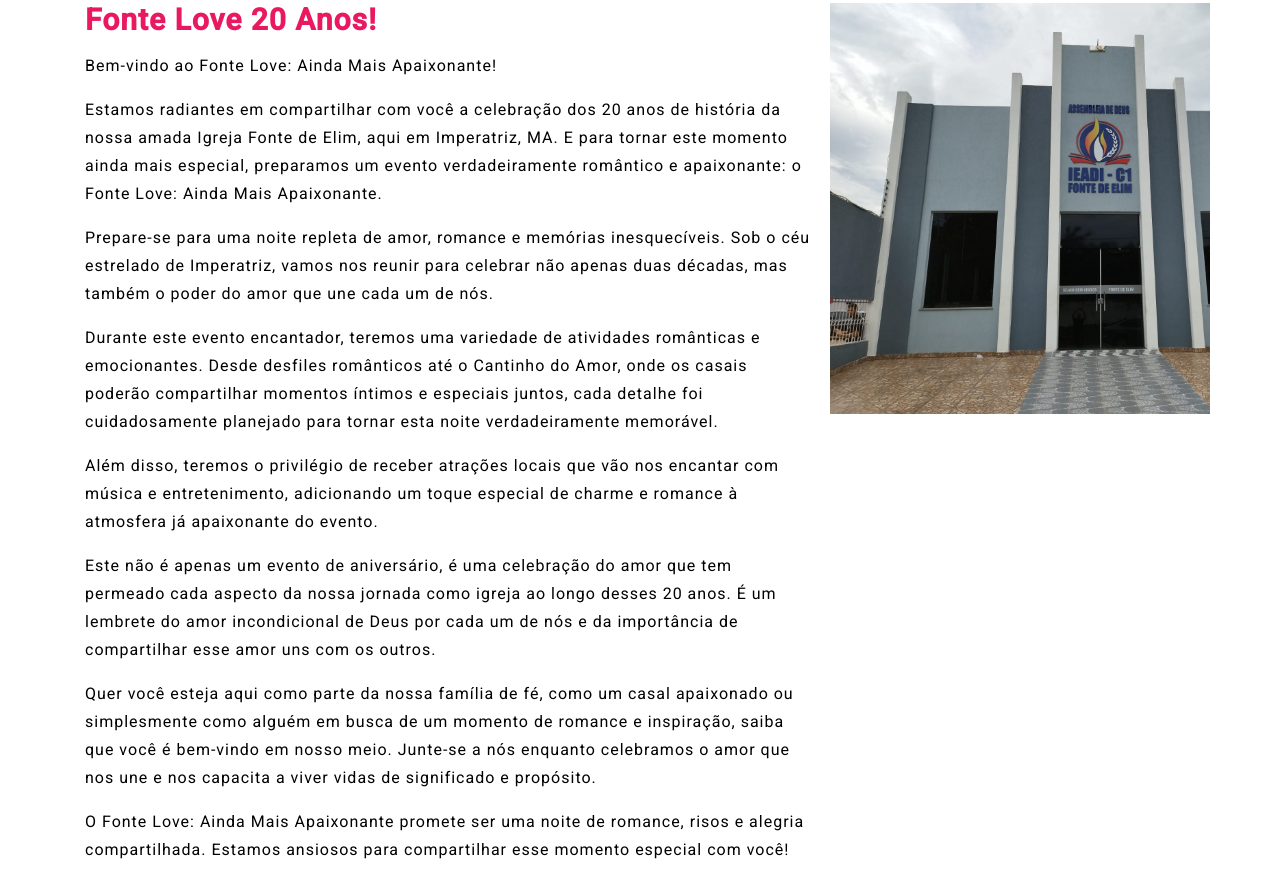
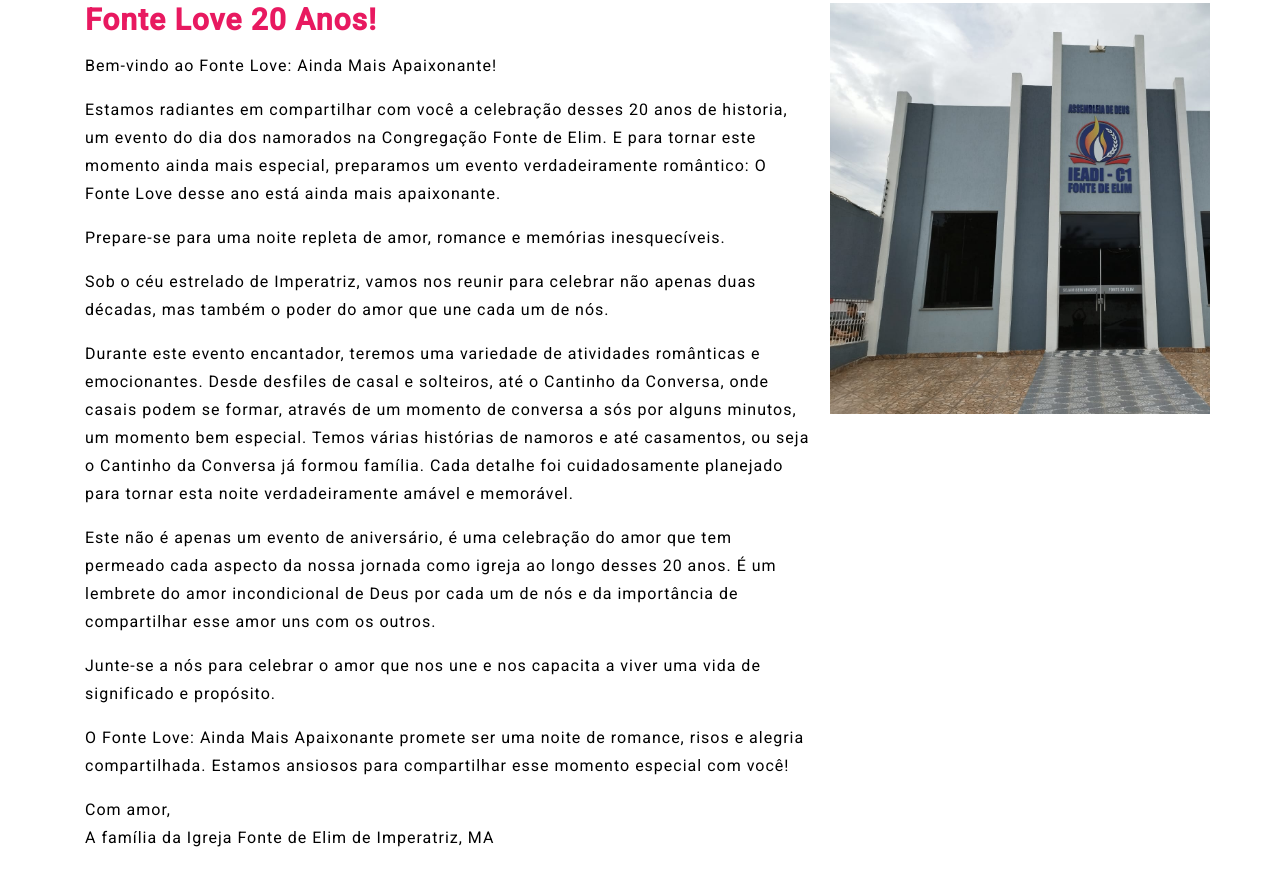
Before and after one commit to joabmartins50/FonteLove, a plain HTML site: page index.html in a window 1280 px wide. Shown: the part 1250-2127 px from the top of the page. Drawn offline with nearby package versions, Linux system fonts and the light colour scheme.

Commit message:
ajustes de textos

```diff
--- a/index.html
+++ b/index.html
@@ -52,7 +52,8 @@
 				<div class="header-bar">
 					<nav class="navbar navbar-default">
 						<div class="navbar-header navbar-left">
-							<button type="button" class="navbar-toggle collapsed" data-toggle="collapse" data-target="#bs-example-navbar-collapse-1">
+							<button type="button" class="navbar-toggle collapsed" data-toggle="collapse"
+								data-target="#bs-example-navbar-collapse-1">
 								<span class="sr-only">Navegação</span>
 								<span class="icon-bar"></span>
 								<span class="icon-bar"></span>
@@ -71,6 +72,8 @@
 									<li><a href="#about" class="scroll">Sobre</a></li>
 									<li><a href="#services" class="scroll">Programações</a></li>
 									<li><a href="#gallery" class="scroll">Galeria</a></li>
+									<li><a href="https://drive.google.com/file/d/1zYl8DPvG5ou-XudgIE80mJSfhzOHGN05/view?usp=drive_link">Casando você</a></li>
+									<li><a href="">Compre sua pulseira</a></li>
 								</ul>
 							</nav>
 						</div>
@@ -89,9 +92,11 @@
 						<li>
 							<div class="slider-info">
 								<h4>Vamos Casar você!</h4>
-								<p>Isso mesmo, iremos casar você!</p>
+								<p>Isso mesmo, iremos casar você!
+									Clique em saiba mais.
+								</p>
 								<!-- Botão de Compra -->
-								<button class="buy-button">Comprar Pulseira</button>
+								<a href="https://drive.google.com/file/d/1zYl8DPvG5ou-XudgIE80mJSfhzOHGN05/view?usp=drive_link"><button class="buy-button">Saiba Mais</button></a>
 							</div>
 						</li>
 						<li>
@@ -130,30 +135,36 @@
 					<h4>Fonte Love 20 Anos!
 					</h4>
 					<p>Bem-vindo ao Fonte Love: Ainda Mais Apaixonante!</p>
-					<p>Estamos radiantes em compartilhar com você a celebração dos 20 anos de história da nossa amada
-						Igreja Fonte de Elim, aqui em Imperatriz, MA. E para tornar este momento ainda mais especial,
-						preparamos um evento verdadeiramente romântico e apaixonante: o Fonte Love: Ainda Mais
-						Apaixonante.</p>
-					<p>Prepare-se para uma noite repleta de amor, romance e memórias inesquecíveis. Sob o céu estrelado
-						de Imperatriz, vamos nos reunir para celebrar não apenas duas décadas, mas também o poder do
-						amor que une cada um de nós.</p>
-					<p>Durante este evento encantador, teremos uma variedade de atividades românticas e emocionantes.
-						Desde desfiles românticos até o Cantinho do Amor, onde os casais poderão compartilhar momentos
-						íntimos e especiais juntos, cada detalhe foi cuidadosamente planejado para tornar esta noite
-						verdadeiramente memorável.</p>
-					<p>Além disso, teremos o privilégio de receber atrações locais que vão nos encantar com música e
-						entretenimento, adicionando um toque especial de charme e romance à atmosfera já apaixonante do
-						evento.</p>
+					<p>Estamos radiantes em compartilhar com você a celebração desses 20 anos de historia, um evento do
+						dia dos namorados na Congregação Fonte de Elim. E para tornar este momento ainda mais especial,
+						preparamos um evento verdadeiramente romântico: O Fonte Love desse ano está ainda mais
+						apaixonante.</p>
+					<p>
+						Prepare-se para uma noite repleta de amor, romance e memórias inesquecíveis.
+					</p>
+					<P>
+						Sob o céu estrelado de Imperatriz, vamos nos reunir para celebrar não apenas duas décadas, mas
+						também o poder do amor que une cada um de nós.
+					</P>
+					<p>
+						Durante este evento encantador, teremos uma variedade de atividades românticas e emocionantes.
+						Desde desfiles de casal e solteiros, até o Cantinho da Conversa, onde casais podem se formar,
+						através de um momento de conversa a sós por alguns minutos, um momento bem especial. Temos
+						várias histórias de namoros e até casamentos, ou seja o Cantinho da Conversa já formou família.
+						Cada detalhe foi cuidadosamente planejado para tornar esta noite verdadeiramente amável e
+						memorável.
+					</p>
 					<p>Este não é apenas um evento de aniversário, é uma celebração do amor que tem permeado cada
 						aspecto da nossa jornada como igreja ao longo desses 20 anos. É um lembrete do amor
 						incondicional de Deus por cada um de nós e da importância de compartilhar esse amor uns com os
-						outros.</p>
-					<p>Quer você esteja aqui como parte da nossa família de fé, como um casal apaixonado ou simplesmente
-						como alguém em busca de um momento de romance e inspiração, saiba que você é bem-vindo em nosso
-						meio. Junte-se a nós enquanto celebramos o amor que nos une e nos capacita a viver vidas de
-						significado e propósito.</p>
+						outros.
+					</p>
+					<p>Junte-se a nós para celebrar o amor que nos une e nos capacita a viver uma vida de significado e
+						propósito.
+					</p>
 					<p>O Fonte Love: Ainda Mais Apaixonante promete ser uma noite de romance, risos e alegria
-						compartilhada. Estamos ansiosos para compartilhar esse momento especial com você!</p>
+						compartilhada. Estamos ansiosos para compartilhar esse momento especial com você!
+					</p>
 					<p>Com amor,<br>A família da Igreja Fonte de Elim de Imperatriz, MA</p>
 
 				</div>
@@ -182,7 +193,7 @@
 					<div class="white-shadow">
 						<span class="fa  fa-heart  banner-icon" aria-hidden="true"></span>
 						<h4>Cantinho do conversa</h4>
-						<p>Uma barraquinho onde você poderá encaminhar um convite para alguem para uma breve conversa
+						<p>Uma barraquinha onde você poderá encaminhar um convite para alguem para uma breve conversa
 							romântica!</p>
 					</div>
 				</div>
@@ -190,7 +201,7 @@
 					<div class="white-shadow">
 						<span class="fa  fa-heart  banner-icon" aria-hidden="true"></span>
 						<h4>Garoto e Garota Fonte Love</h4>
-						<p>Um desfile para consegramos um garoto e uma garota Fonte Love</p>
+						<p>Um desfile para consagrarmos um garoto e uma garota Fonte Love</p>
 					</div>
 				</div>
 				<div class="col-md-6  col-sm-6 col-xs-6  clr1 its-banner-grid">
```
